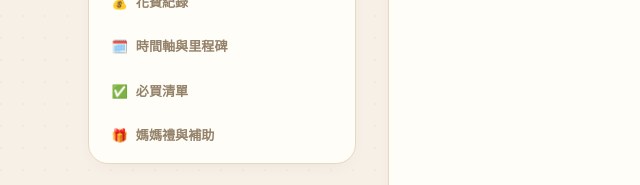
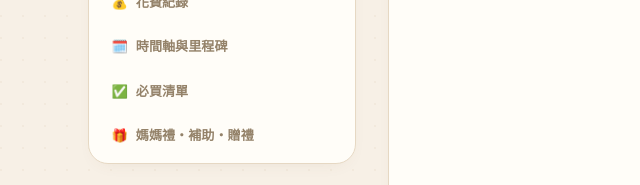
Before and after one commit to GJ-Weng/twin-baby, a plain HTML site: page index.html in a window 1280 px wide. Shown: the part 1041-1226 px from the top of the page, 0-640 px from the left. Drawn offline with nearby package versions, Linux system fonts and the light colour scheme.

Commit message:
Add files via upload

```diff
--- a/index.html
+++ b/index.html
@@ -165,7 +165,7 @@
       <button class="nav-btn" data-tab="expense" onclick="showTab('expense')"><span>💰</span>花費紀錄</button>
       <button class="nav-btn" data-tab="timeline" onclick="showTab('timeline')"><span>🗓️</span>時間軸與里程碑</button>
       <button class="nav-btn" data-tab="checklist" onclick="showTab('checklist')"><span>✅</span>必買清單</button>
-      <button class="nav-btn" data-tab="benefits" onclick="showTab('benefits')"><span>🎁</span>媽媽禮與補助</button>
+      <button class="nav-btn" data-tab="benefits" onclick="showTab('benefits')"><span>🎁</span>媽媽禮・補助・贈禮</button>
     </nav>
 
     <section class="card p-5">
```
